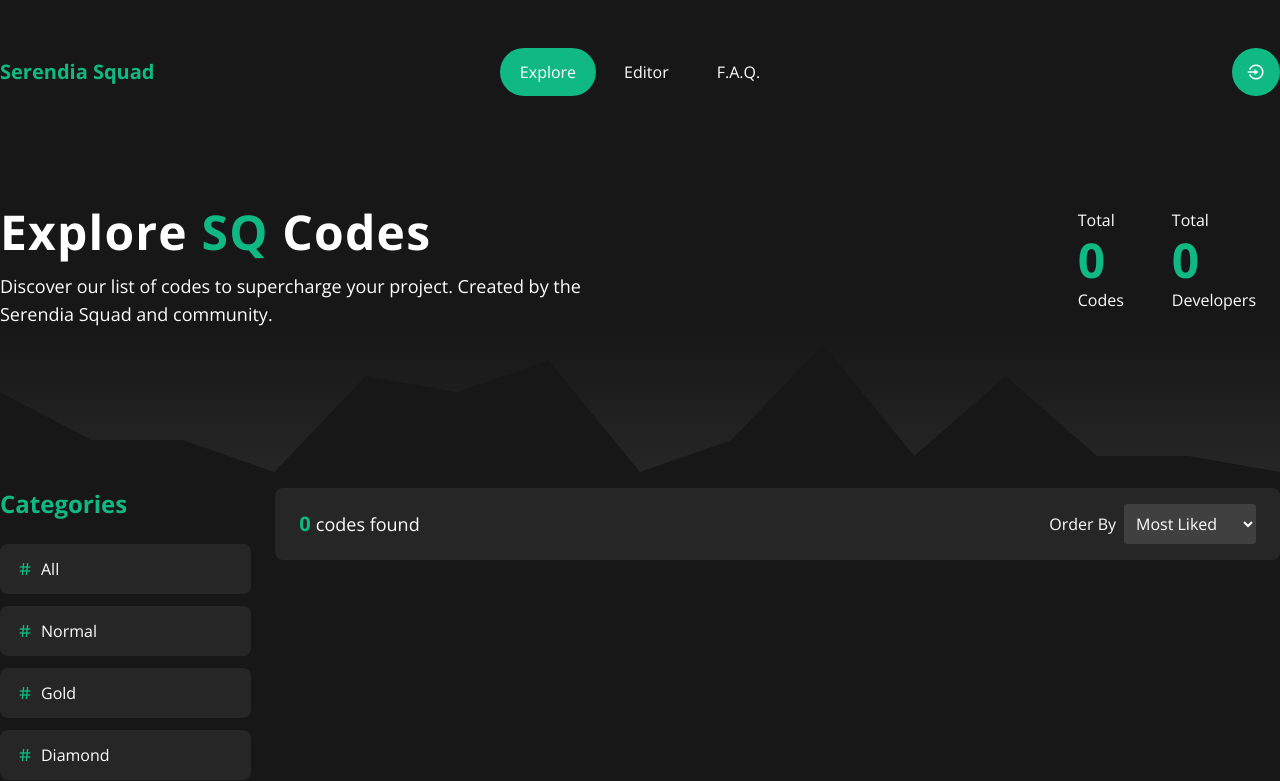
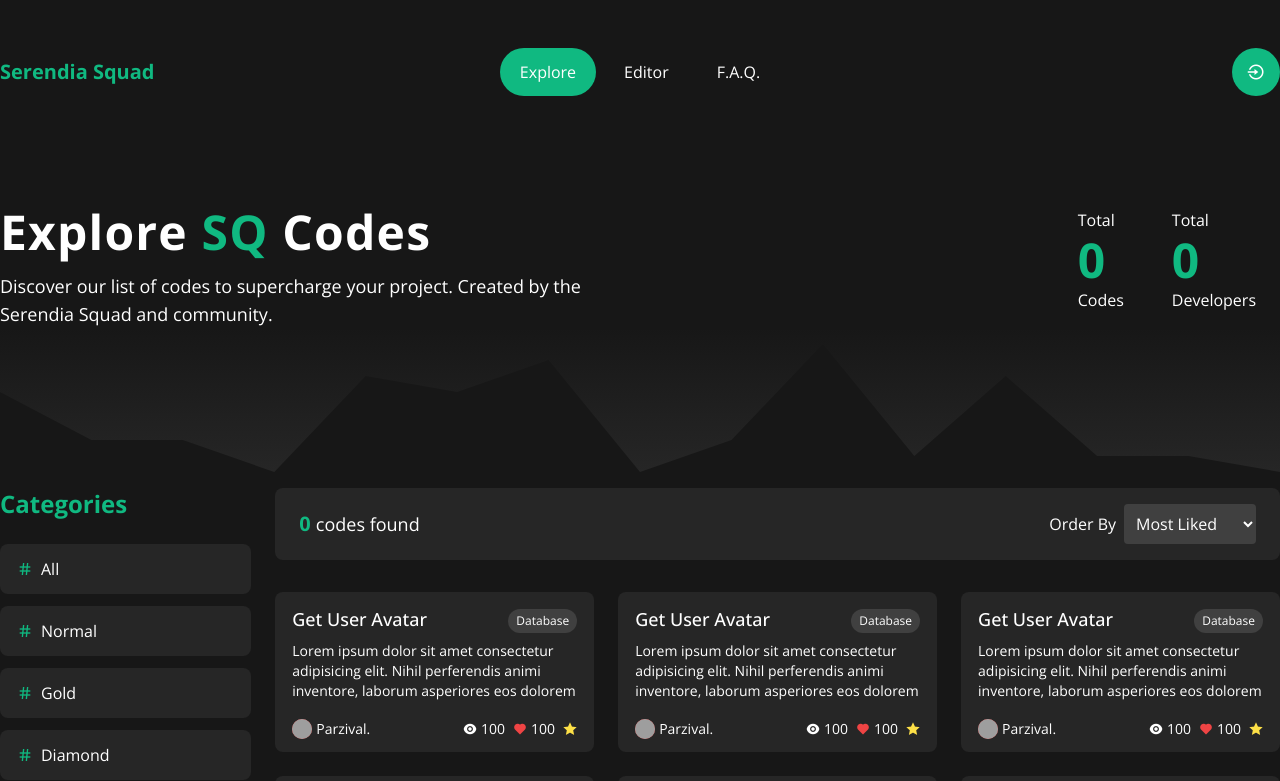
Before and after one commit to serendiasquad/serendia-squad-frontend, a Vue app: page /explore in a window 1280 px wide. Shown: the top 781 px of the page. Built offline with nearby package versions, Linux system fonts and the light colour scheme; grey boxes are pictures that could not be loaded.

Commit message:
feat: CodeCard component finished

```diff
--- /dev/null
+++ b/modules/common/components/explore/CodeCard.vue
@@ -0,0 +1,34 @@
+<template>
+    <div
+        class="flex flex-col w-full h-40 bg-neutral-800 border border-transparent hover:border-emerald-500 px-4 py-3 overflow-hidden rounded-lg transition cursor-pointer">
+        <div class="flex items-end">
+            <h3 class="font-medium text-lg">Get User Avatar</h3>
+            <div class="ml-auto flex gap-2">
+                <div title="Tag"
+                    class="flex items-center justify-center text-xs px-2 h-6 bg-neutral-700 rounded-full text-center">
+                    Database</div>
+            </div>
+        </div>
+        <p class="mt-2 max-h-[3.75rem] text-ellipsis overflow-y-hidden font-light text-sm">Lorem ipsum dolor sit amet
+            consectetur
+            adipisicing elit. Nihil perferendis animi inventore, laborum asperiores eos dolorem tempora esse
+            exercitationem magni neque aperiam explicabo tempore. Illum ipsa voluptatibus exercitationem? Et, rem.</p>
+        <div class="mt-auto flex items-center gap-2 text-sm">
+            <div title="Author" class="flex items-center">
+                <img class="w-5 h-5 rounded-full bg-red-500" src="https://cdn.discordapp.com/avatars/945275057406627910/c0e8a7e97d27efd9a577bff57dcdf5f8.png?size=1024" alt="">
+                <span class="ml-1 text-sm">Parzival.</span>
+            </div>
+            <div title="View" class="ml-auto flex items-center">
+                <i class="ri-eye-fill"></i>
+                <span class="ml-1">100</span>
+            </div>
+            <div title="Like" class="flex items-center">
+                <i class="ri-heart-fill text-red-500"></i>
+                <span class="ml-1">100</span>
+            </div>
+            <div title="Verified" class="flex items-center">
+                <i class="ri-star-fill text-yellow-300"></i>
+            </div>
+        </div>
+    </div>
+</template>
--- a/modules/common/pages/Explore.vue
+++ b/modules/common/pages/Explore.vue
@@ -4,6 +4,7 @@ import { tags, categories } from "@/contants";
 
 import Navbar from "@/common/components/Navbar.vue";
 import { computed } from "@vue/reactivity";
+import CodeCard from "../components/explore/CodeCard.vue";
 
 const totalCode = ref(0);
 const totalDeveloper = ref(0);
@@ -69,8 +70,8 @@ function isCategorySelected(category) {
             </div>
         </section>
         <img src="/wave.svg" class="w-full" />
-        <section class="container mx-auto flex flex-row">
-            <div class="w-80 mr-6 h-max">
+        <section class="container mx-auto flex flex-row sm:px-0 px-4">
+            <div class="hidden sm:block w-80 mr-6 h-max">
                 <section>
                     <h2 class="text-2xl font-bold text-emerald-500">Categories</h2>
                     <div class="mt-6 grid gap-y-3">
@@ -115,8 +116,8 @@ function isCategorySelected(category) {
                         </span>
                         codes found
                     </h3>
-                    <div>
-                        <span class="mr-2">Order By</span>
+                    <div class="flex items-center ml-auto">
+                        <span class="mr-2 hidden sm:block">Order By</span>
                         <select class="py-2 px-2 rounded bg-neutral-700 focus:outline-none" name="cars" id="cars">
                             <option value="view">Most Viewed</option>
                             <option selected value="like">Most Liked</option>
@@ -125,8 +126,8 @@ function isCategorySelected(category) {
                         </select>
                     </div>
                 </section>
-                <section class="grid gap-x-6 gap-y-6 grid-rows-3 grid-cols-3 mt-4">
-                    <!-- TODO: Project component not completed yet -->
+                <section class="grid gap-x-6 gap-y-6 grid-cols-1 md:grid-cols-2 lg:grid-cols-3 mt-4">
+                    <CodeCard v-for="i in 50" :key="i"></CodeCard>
                 </section>
             </div>
         </section>
```
